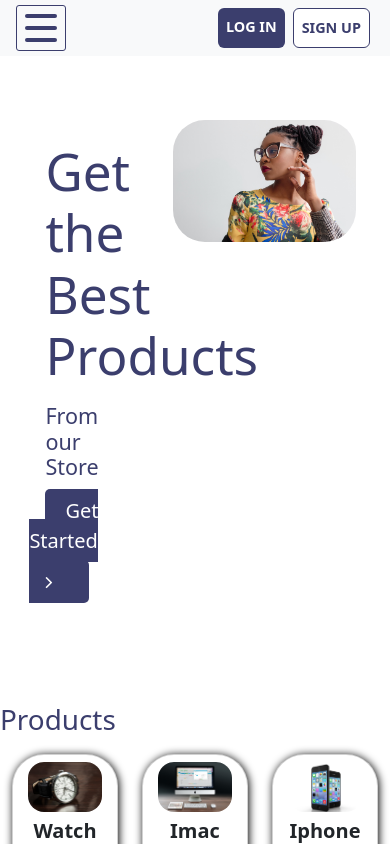
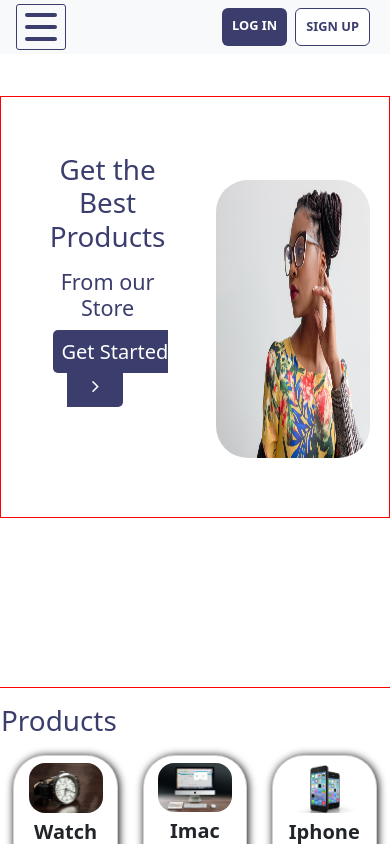
Before and after one commit to IuryOliveira567/SummerRain, a Vue app: page / in a window 390 px wide. Shown: the top 844 px of the page. Built offline with nearby package versions, Linux system fonts and the light colour scheme.

Commit message:
resp: responsive footer added

```diff
--- a/src/App.vue
+++ b/src/App.vue
@@ -7,15 +7,15 @@
     </div>
     <div class="row main">
       <main class="mt-5">
-        <div class="row main-pane">
-          <div class="col-5 left-pane">
-            <h1>Get the Best<br>
+        <div class="main-pane d-flex justify-content-around">
+          <div class="left-pane">
+            <h1 class="fs-1">Get the Best<br>
             Products</h1>
             <h3 class="fs-4">From our Store</h3>
             <a class="getStartedBtn fs-5" href="#">Get Started<i class="fa fa-angle-right fa-align-right"></i></a>
           </div>
-          <div class="col-6 right-pane d-flex align-items-start pt-4">
-            <img class="img-fluid rounded rounded-5 cursor-pointer" src="../src/assets/images/right-pane-image2.jpg" width="100%" height="100%" alt="Left Pane Image" />
+          <div class="right-pane d-flex align-items-start pt-4">
+            <img class="img-pane rounded rounded-5 cursor-pointer" src="../src/assets/images/right-pane-image2.jpg" width="100%" height="100%" alt="Left Pane Image" />
           </div>
         </div>
       </main>
@@ -46,7 +46,7 @@
         :benefit="benefit.description"
       />
     </div>
-    <div class="row footer-pane">
+    <div class="row">
       <FooterPane/>
     </div>
   </div>
@@ -173,13 +173,76 @@ main {
 }
 
 .footer-pane {
-  height: 40vh;
+  height: 60vh;
 }
 
 @media(max-width: 1125px) {
   body {
     font-size: 0.8rem;
   }
+
+  .img-pane {
+    height: 80%;
+  }
+
+  .left-pane * {
+    margin-top: 5%;
+    padding-left: 5%;
+  }
 }
 
+@media(max-width: 992px) {
+   .products {
+     height: 120vh;
+     border: 1px solid red;
+   }
+
+   .main-pane {
+     height: 50vh;
+     border: 1px solid red;
+   }
+
+   section {
+    margin-top: 0;
+   }
+
+   .img-pane {
+     height: 60%;
+     width: 50vw;
+   }
+}
+
+@media(max-width: 768px) {
+  .main-pane {
+    display: flex;
+  }
+
+  .left-pane, .right-pane {
+    width: 100vw;
+    text-align: center;
+  }
+
+  .left-pane {
+    padding-top: 2%;
+    height: 25vh;
+  }
+
+  .img-pane {
+    display: block;
+    margin: auto;
+    width: 80%;
+    height: 70%;
+  }
+}
+
+@media(max-width: 682px) {
+  .getStartedBtn {
+    padding: 8px 8px;
+  }
+
+  .left-pane {
+    padding-left: 2%;
+    padding-top: 12%;
+  }
+}
 </style>
--- a/src/components/Footer.vue
+++ b/src/components/Footer.vue
@@ -1,5 +1,5 @@
 <template>
-  <div class="row footer d-flex align-items-center justify-content-around">
+    <div class="footer">
       <div>
         <h3>Product</h3>
         <ul>
@@ -53,6 +53,10 @@
   .footer {
     background-color: #3B3E6D;
     height: 55vh;
+    display: flex;
+    flex-direction: row;
+    align-items: center;
+    justify-content: space-around;
   }
 
   h3 {
@@ -81,4 +85,24 @@
   .footer div ul li a:hover {
     opacity: 0.7;
   }
+
+  @media(max-width: 730px) {
+    .footer {
+      flex-direction: column;
+      height: 200vh;
+    }
+
+    .footer div {
+      align-items: center;
+      width: 100vw;
+    }
+
+    div h3 {
+      font-size: 2.3rem;
+    }
+
+    div ul li a {
+      font-size: 1.1rem;
+    }
+  }
 </style>
--- a/src/components/NavBar.vue
+++ b/src/components/NavBar.vue
@@ -19,8 +19,8 @@
       </ul>
     </nav>
     <div class="d-flex justify-content-end">
-      <a class="login p-2 rounded text-white nav-link m-1" href="#">LOG IN</a>
-      <a class="signin p-2 rounded nav-link m-1" href="#">SIGN UP</a>
+      <a class="login rounded text-white nav-link m-1" href="#">LOG IN</a>
+      <a class="signin rounded nav-link m-1" href="#">SIGN UP</a>
     </div>
   </div>
 </template>
@@ -56,7 +56,8 @@
   }
 
   .login, .signin {
-    font-size: 0.9rem;
+    font-size: 0.8rem;
+    padding: 8px 10px;
   }
 
   .login {
```
Lines whose indentation alone changed are shown as unchanged.
